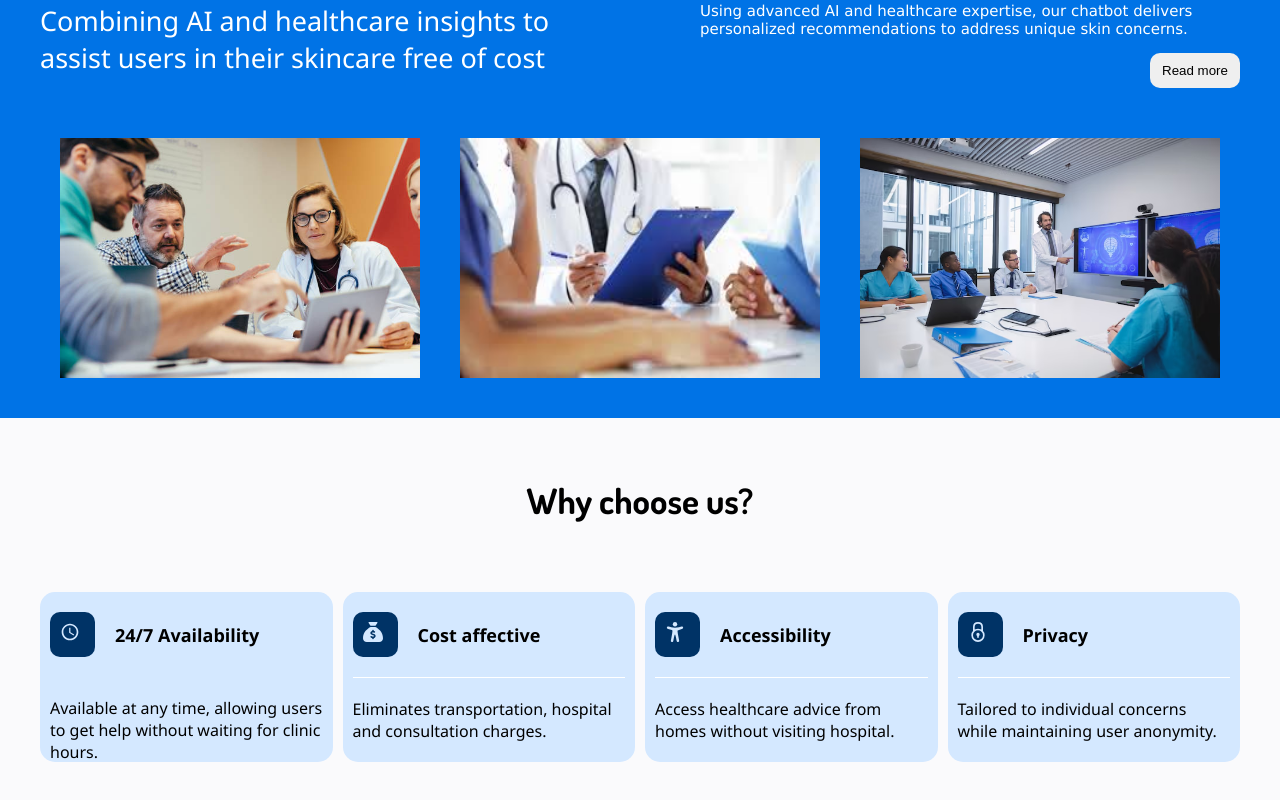
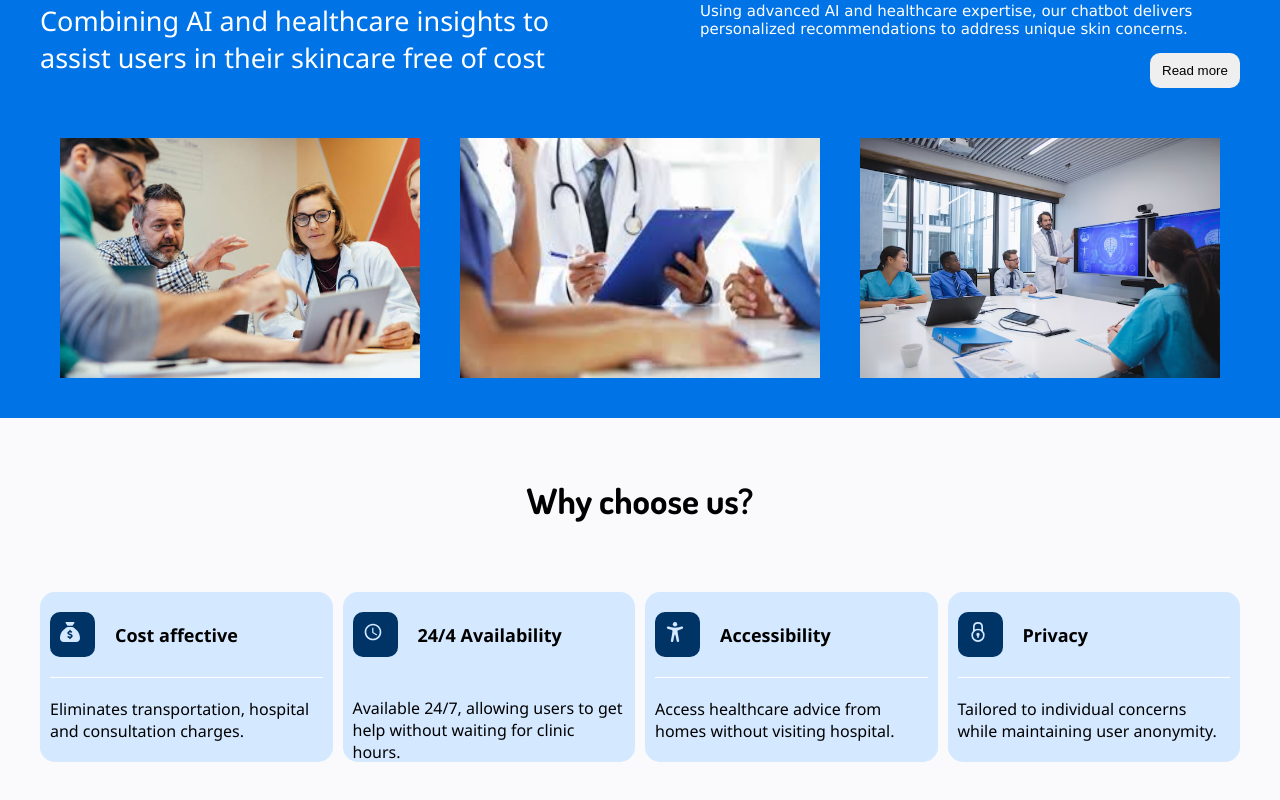
Before and after one commit to Nummad-Ahmad/Final-Year-Project, a React (Create React App) app: page /homepage in a window 1280 px wide. Shown: the part 1182-1982 px from the top of the page. Built offline with nearby package versions, Linux system fonts and the light colour scheme.

Commit message:
Update homePage.js

```diff
--- a/src/homePage.js
+++ b/src/homePage.js
@@ -86,16 +86,6 @@ export default function HomePage() {
                 Why choose us?
             </p>
             <div className={style.advantagesdiv}>
-            <div className={style.advantage} style={{ background: 'rgb(212, 232, 255)' }}>
-                    <div style={{ display: 'flex', gap: '20px', alignItems: 'center' }}>
-                        <div className={style.icondiv}>
-                            <MdAccessTime size={20} color='rgb(212, 232, 255)' />
-                        </div>
-                        <p style={{ fontWeight: "bold", fontSize: '18px' }}>24/7 Availability</p>
-                    </div>
-                    <div className={style.whiteline}></div>
-                    <p>Available at any time, allowing users to get help without waiting for clinic hours.</p>
-                </div>
                 <div className={style.advantage} style={{ background: 'rgb(212, 232, 255)' }}>
                     <div style={{ display: 'flex', gap: '20px', alignItems: 'center' }}>
                         <div className={style.icondiv}>
@@ -109,6 +99,16 @@ export default function HomePage() {
                 <div className={style.advantage} style={{ background: 'rgb(212, 232, 255)' }}>
                     <div style={{ display: 'flex', gap: '20px', alignItems: 'center' }}>
                         <div className={style.icondiv}>
+                            <MdAccessTime size={20} color='rgb(212, 232, 255)' />
+                        </div>
+                        <p style={{ fontWeight: "bold", fontSize: '18px' }}>24/4 Availability</p>
+                    </div>
+                    <div className={style.whiteline}></div>
+                    <p>Available 24/7, allowing users to get help without waiting for clinic hours.</p>
+                </div>
+                <div className={style.advantage} style={{ background: 'rgb(212, 232, 255)' }}>
+                    <div style={{ display: 'flex', gap: '20px', alignItems: 'center' }}>
+                        <div className={style.icondiv}>
                             <IoAccessibility size={20} color='rgb(212, 232, 255)' />
                         </div>
                         <p style={{ fontWeight: "bold", fontSize: '18px' }}>Accessibility</p>
@@ -116,7 +116,7 @@ export default function HomePage() {
                     <div className={style.whiteline}></div>
                     <p>Access healthcare advice from homes without visiting hospital.</p>
                 </div>
-                <div className={style.advantagehidden} style={{ background: 'rgb(212, 232, 255)' }}>
+                <div className={style.advantage} style={{ background: 'rgb(212, 232, 255)' }}>
                     <div style={{ display: 'flex', gap: '20px', alignItems: 'center' }}>
                         <div className={style.icondiv}>
                             <GrSecure size={20} color='rgb(212, 232, 255)' />
@@ -130,3 +130,6 @@ export default function HomePage() {
         </div>
     );
 }
+
+{/* */}
+{/* <p style={{ fontWeight: "bold", fontSize: '18px' }}>24/7 Availability</p> */}
```
